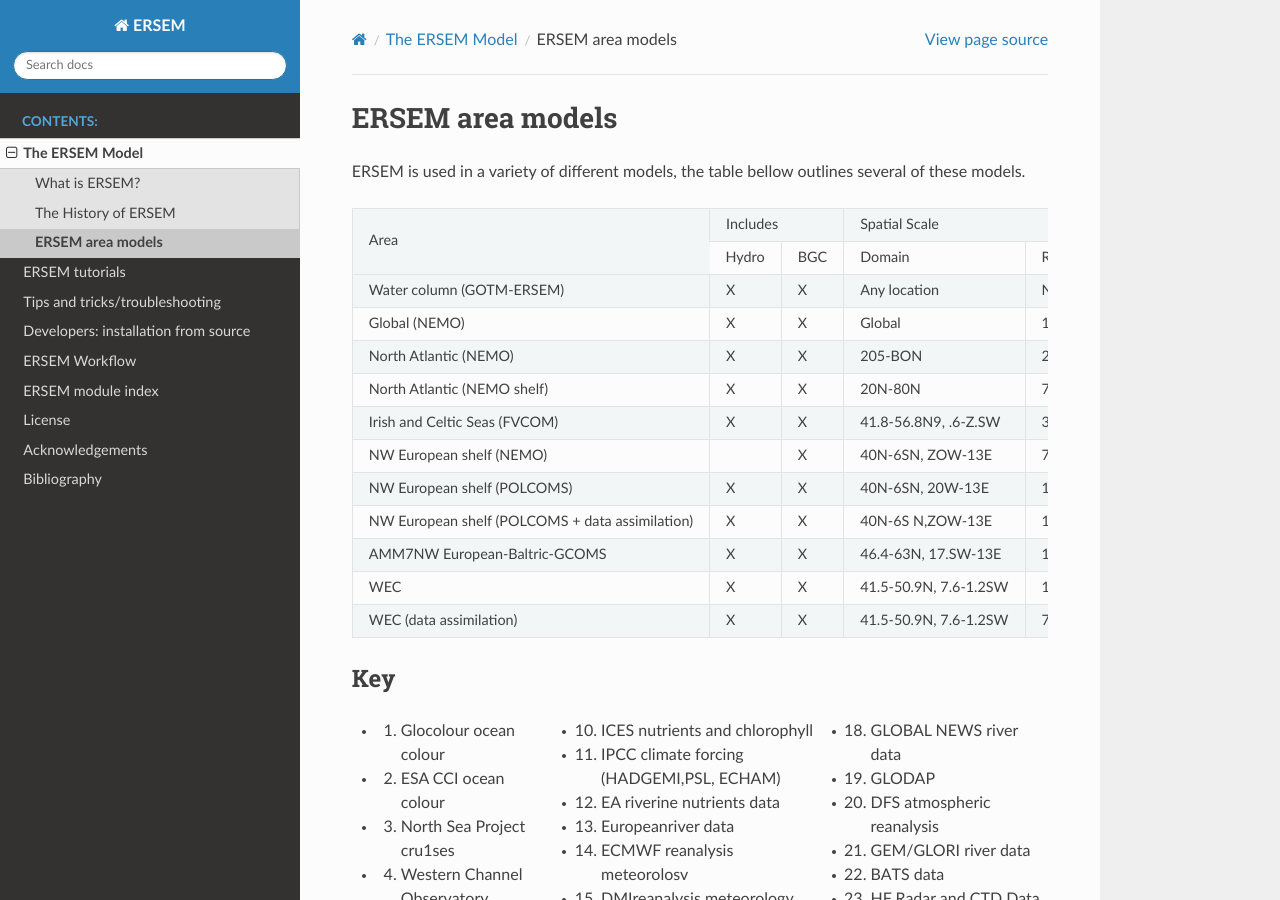
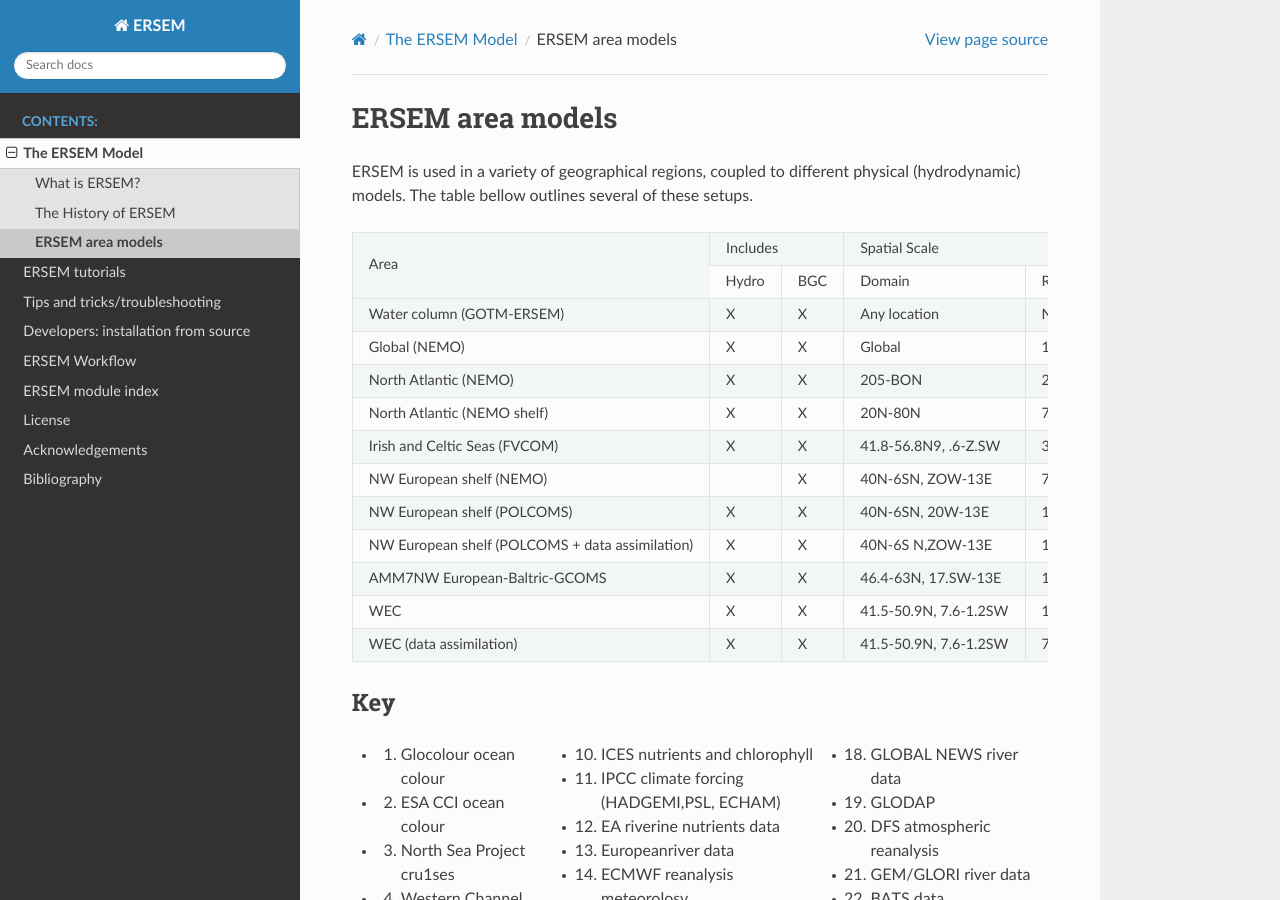
Before and after one commit to pmlmodelling/ersem, a Sphinx documentation site: the page built from docs/source/model_info/description.rst, in a window 1280 px wide and 900 px high. Built offline with Sphinx 7.4.7 and the Read the Docs theme 2.0.0, drawn with Linux system fonts in a browser that asks for light colours; formulas are drawn with MathJax 3; the version number could not be read and is left out.

Commit message:
Update description.rst
Changed description

```diff
--- a/docs/source/model_info/description.rst
+++ b/docs/source/model_info/description.rst
@@ -4,8 +4,8 @@
 ERSEM area models
 #################
 
-ERSEM is used in a variety of different models, the table bellow outlines several
-of these models.
+ERSEM is used in a variety of geographical regions, coupled to different physical (hydrodynamic) models.
+The table bellow outlines several of these setups.
 
 
 +-------------------------------+----------+-----+-----------------------+----------+---------------------+
```
